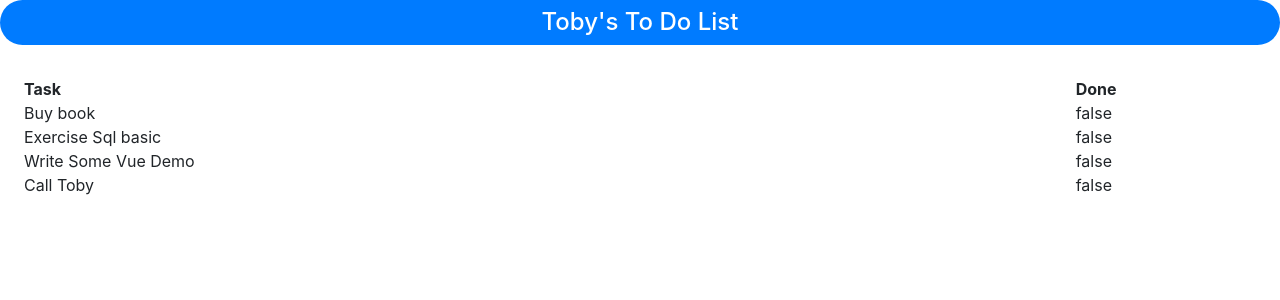
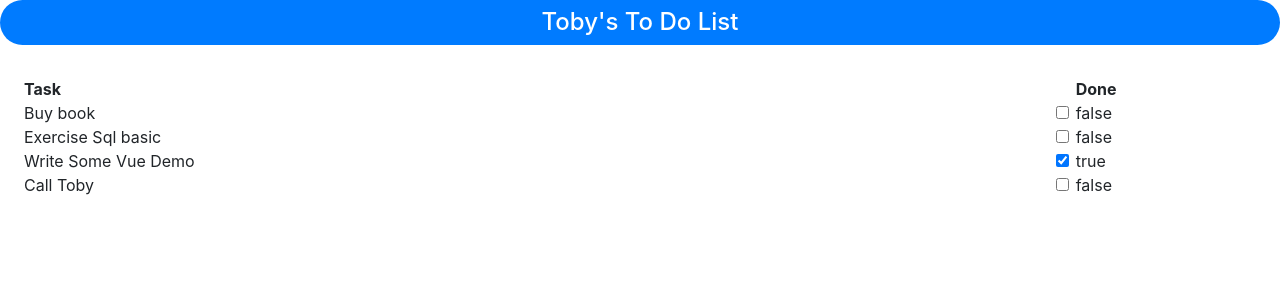
Before and after one commit to y976362357/VueDemo, a Vue app in the folder todo/: page / in a window 1280 px wide. Shown: the top 300 px of the page. Built offline with nearby package versions, Linux system fonts and the light colour scheme.

Commit message:
Adding a Checkbox

```diff
--- a/todo/src/App.vue
+++ b/todo/src/App.vue
@@ -18,6 +18,7 @@
           {{ t.action }}
         </div>
         <div class="col-2">
+          <input type="checkbox" name="" v-model="t.done" class="form-check-input">
           {{ t.done }}
         </div>
       </div>
@@ -35,7 +36,7 @@
       tasks: [
         {action: 'Buy book', done: false},
         {action: 'Exercise Sql basic', done: false},
-        {action: 'Write Some Vue Demo', done: false},
+        {action: 'Write Some Vue Demo', done: true},
         {action: 'Call Toby', done: false},
       ]
     }
```
